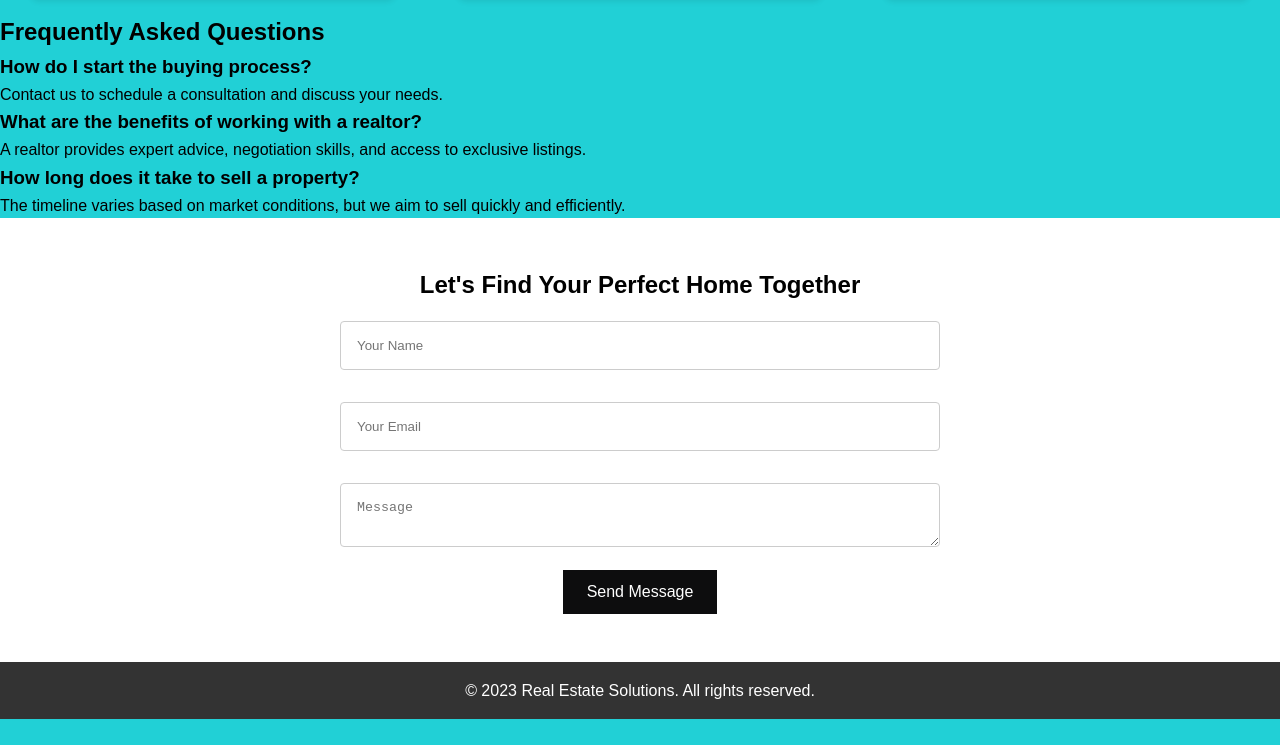
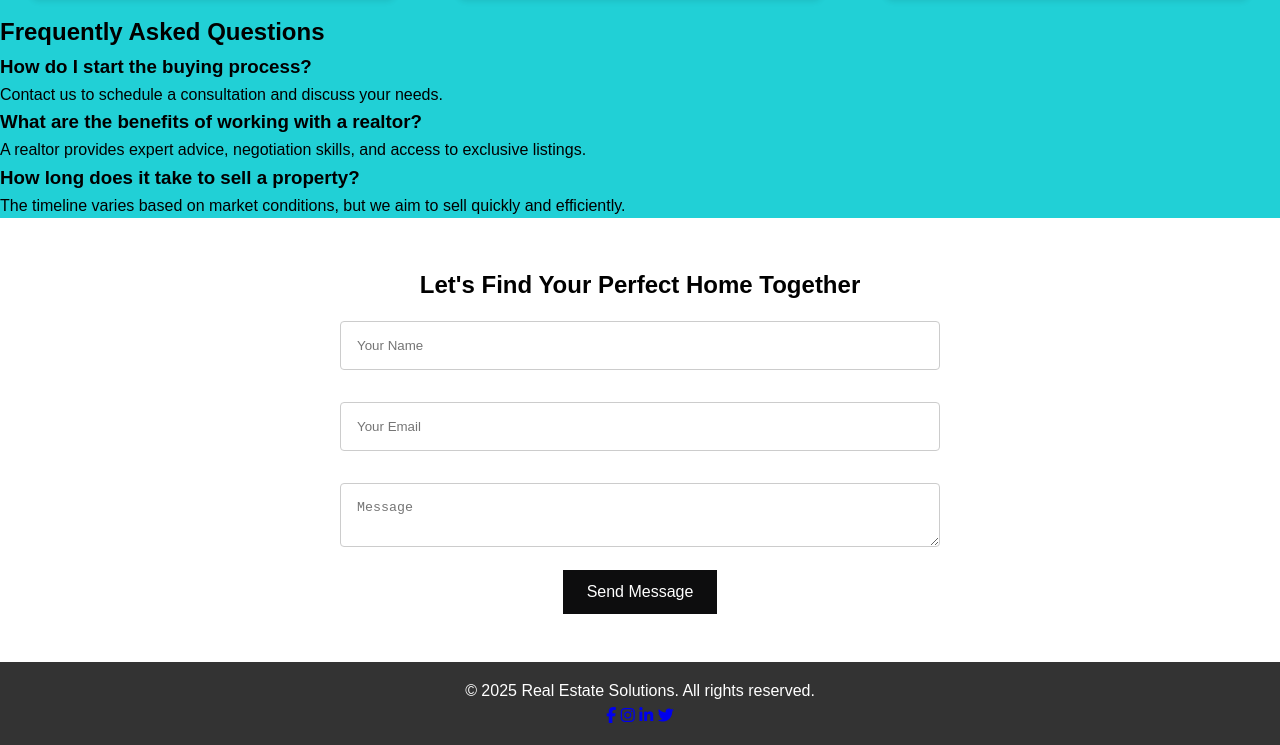
Before and after one commit to DenisOdour/final-project, a website: page index.html in a window 1280 px wide. Shown: the part 2172-2917 px from the top of the page. Before the commit the page ends 2891 px from the top, so only its background shows below. Drawn offline with Linux system fonts and the light colour scheme.

Commit message:
final project

```diff
--- a/index.html
+++ b/index.html
@@ -5,6 +5,7 @@
     <meta name="viewport" content="width=device-width, initial-scale=1.0">
     <title>Real Estate Solutions</title>
     <link rel="stylesheet" href="style.css">
+    <link rel="stylesheet" href="https://cdnjs.cloudflare.com/ajax/libs/font-awesome/6.5.0/css/all.min.css">
 </head>
 <body>
     <!-- Header -->
@@ -136,7 +137,15 @@
 
     <!-- Footer -->
     <footer>
-        <p>&copy; 2023 Real Estate Solutions. All rights reserved.</p>
+        <div class="footer-content">
+        <p>&copy; 2025 Real Estate Solutions. All rights reserved.</p>
+        <div class="social-media">
+            <a href="https://facebook.com"  target="_blank"><i class="fab fa-facebook-f"></i></a>
+            <a href="https://instagram.com"  target="_blank"><i class="fab fa-instagram"></i></a>
+            <a href="https://linkedin.com"  target="_blank"><i class="fab fa-linkedin-in"></i></a>
+            <a href="https://twitter.com"  target="_blank"><i class="fab fa-twitter"></i></a>
+        </div>
+        </div>
     </footer>
 
     <script src="script.js"></script>
```
